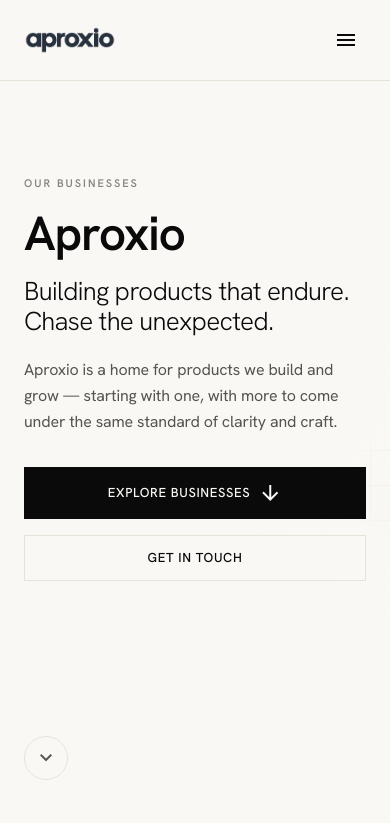
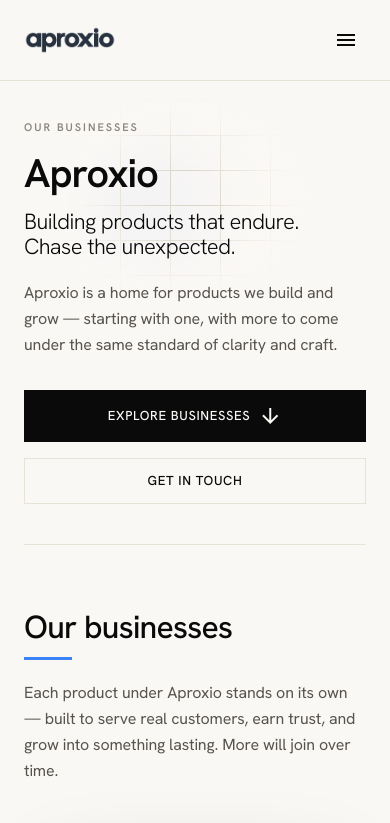
Before and after one commit to Aproxio/Aproxio, a React (Vite) app: page / in a window 390 px wide. Shown: the top 823 px of the page. Built offline with nearby package versions, Linux system fonts and the light colour scheme.

Commit message:
final fixes

```diff
--- a/index.html
+++ b/index.html
@@ -4,7 +4,7 @@
     <meta charset="UTF-8" />
     <link rel="icon" type="image/svg+xml" href="/src/images/logo.svg" />
     <meta name="viewport" content="width=device-width, initial-scale=1.0" />
-    <title>Aproxio — Institutional Group</title>
+    <title>Aproxio</title>
     <meta name="description" content="Aproxio is an ecosystem of high-velocity autonomy, radical transparency, and uncompromising personal agency. Engineering next-generation autonomous systems, neural logistics networks, and sustainable infrastructure platforms." />
 
     <!-- Google Fonts: Hanken Grotesk & Geist -->
--- a/src/components/Businesses/Businesses.tsx
+++ b/src/components/Businesses/Businesses.tsx
@@ -88,7 +88,7 @@ const Businesses: React.FC = () => {
             01 — Product
           </p>
 
-          <h3 className="text-[42px] sm:text-[52px] lg:text-[56px] font-semibold tracking-tight leading-[0.95] capitalize text-text-primary">
+          <h3 className="text-[36px] sm:text-[52px] lg:text-[56px] font-semibold tracking-tight leading-[0.95] capitalize text-text-primary">
             aproxio
           </h3>
 
@@ -101,7 +101,7 @@ const Businesses: React.FC = () => {
             reliability, and a standard we will carry into every product we launch next.
           </p>
 
-          <div className="mt-8 grid grid-cols-3 gap-4 max-w-md border-t border-hairline pt-6">
+          <div className="mt-8 grid grid-cols-3 gap-2 sm:gap-4 max-w-md border-t border-hairline pt-6">
             {[
               { label: 'Type', value: 'Product' },
               { label: 'Status', value: 'Soon' },
--- a/src/components/Footer/Footer.tsx
+++ b/src/components/Footer/Footer.tsx
@@ -42,9 +42,9 @@ const Footer: React.FC = () => {
             <p className="mt-5 max-w-sm font-body-md text-[14px] text-text-secondary leading-relaxed">
               Building products that endure — under one home called Aproxio.
             </p>
-            <p className="mt-4 font-mono text-[11px] tracking-wider uppercase text-text-tertiary">
+            {/* <p className="mt-4 font-mono text-[11px] tracking-wider uppercase text-text-tertiary">
               Gurugram · Bengaluru · New Delhi
-            </p>
+            </p> */}
           </div>
 
           {/* Businesses */}
--- a/src/components/Hero/Hero.tsx
+++ b/src/components/Hero/Hero.tsx
@@ -32,12 +32,23 @@ const Hero: React.FC = () => {
     setIsUserInteracting(false);
     if (overlayRef.current) {
       overlayRef.current.style.transition = 'transform 0.9s ease-out';
-      overlayRef.current.style.transform = 'translate(15%, 120px)';
+      // Let CSS media queries own the resting position on compact screens
+      if (window.matchMedia('(max-width: 900px)').matches) {
+        overlayRef.current.style.transform = '';
+      } else {
+        overlayRef.current.style.transform = 'translate(15%, 120px)';
+      }
     }
   };
 
   useEffect(() => {
     if (!containerRef.current || !overlayRef.current) return;
+
+    const compact = window.matchMedia('(max-width: 900px)');
+    if (compact.matches) {
+      overlayRef.current.style.transform = '';
+      return;
+    }
 
     overlayRef.current.style.transform = 'translate(15%, 120px)';
 
@@ -75,7 +86,7 @@ const Hero: React.FC = () => {
       onMouseMove={handleMouseMove}
       onMouseEnter={handleMouseEnter}
       onMouseLeave={handleMouseLeave}
-      className="relative w-full min-h-[calc(100vh-80px)] flex flex-col justify-between overflow-hidden bg-canvas pt-10 pb-12"
+      className="relative w-full overflow-hidden bg-canvas pt-6 sm:pt-10 pb-10 sm:pb-14 lg:pb-20"
     >
       <div
         className="absolute inset-0 pointer-events-none z-0"
@@ -89,9 +100,9 @@ const Hero: React.FC = () => {
       <div className="grid_bg" />
       <div ref={overlayRef} className="overlay" />
 
-      <div className="relative z-10 w-full max-w-[1440px] mx-auto px-6 sm:px-10 lg:px-16 flex-1 flex flex-col justify-between">
+      <div className="relative z-10 w-full max-w-[1440px] mx-auto px-6 sm:px-10 lg:px-16">
         <div
-          className={`pt-14 sm:pt-20 lg:pt-28 max-w-4xl transition-all duration-700 ease-out ${
+          className={`pt-4 sm:pt-14 lg:pt-20 max-w-4xl transition-all duration-700 ease-out ${
             isVisible ? 'opacity-100 translate-y-0' : 'opacity-0 translate-y-6'
           }`}
         >
@@ -99,11 +110,11 @@ const Hero: React.FC = () => {
             Our businesses
           </p>
 
-          <h1 className="font-display text-[48px] sm:text-[64px] md:text-[72px] xl:text-[80px] font-semibold leading-[0.98] tracking-tight text-text-primary">
+          <h1 className="font-display text-[40px] sm:text-[64px] md:text-[72px] xl:text-[80px] font-semibold leading-[0.98] tracking-tight text-text-primary">
             Aproxio
           </h1>
 
-          <p className="mt-5 sm:mt-6 text-[26px] sm:text-[34px] md:text-[40px] font-light leading-[1.15] tracking-tight text-text-primary max-w-3xl">
+          <p className="mt-4 sm:mt-6 text-[22px] sm:text-[34px] md:text-[40px] font-light leading-[1.15] tracking-tight text-text-primary max-w-3xl">
             Building products that endure.
             <br />
             Chase the unexpected.
@@ -140,7 +151,7 @@ const Hero: React.FC = () => {
           </div>
         </div>
 
-        <div
+        {/* <div
           className={`pt-16 pb-4 flex items-end justify-between gap-8 transition-all duration-700 delay-500 ease-out ${
             isVisible ? 'opacity-100' : 'opacity-0'
           }`}
@@ -159,7 +170,7 @@ const Hero: React.FC = () => {
           <p className="hidden sm:block font-mono text-[11px] tracking-wider uppercase text-text-tertiary">
             Gurugram · Bengaluru · New Delhi
           </p>
-        </div>
+        </div> */}
       </div>
     </section>
   );
--- a/src/index.css
+++ b/src/index.css
@@ -88,10 +88,19 @@
 
 @media (max-width: 900px) {
   .overlay {
-    width: 700px;
-    height: 500px;
-    transform: translate(-10%, 100px);
-    background: radial-gradient(49.47% 35% at 48.91% 45%, rgba(250, 248, 245, 0) 0% 25%, rgba(250, 248, 245, 0.94) 70%, #FAF8F5 100%);
+    width: min(100vw, 520px);
+    height: min(70vh, 380px);
+    transform: translate(8%, 48px);
+    background: radial-gradient(49.47% 45% at 48.91% 40%, rgba(250, 248, 245, 0) 0% 22%, rgba(250, 248, 245, 0.94) 70%, #FAF8F5 100%);
+  }
+}
+
+@media (max-width: 640px) {
+  .overlay {
+    width: min(100vw, 320px);
+    height: min(55vh, 280px);
+    transform: translate(12%, 20px);
+    background: radial-gradient(50% 50% at 45% 35%, rgba(250, 248, 245, 0) 0% 20%, rgba(250, 248, 245, 0.92) 65%, #FAF8F5 100%);
   }
 }
 
--- a/src/pages/InvestorsPage.tsx
+++ b/src/pages/InvestorsPage.tsx
@@ -3,8 +3,8 @@ import InvestorsSection from '../components/InvestorsSection/InvestorsSection';
 
 const InvestorsPage: React.FC = () => {
   return (
-    <main className="w-full pt-16 bg-canvas min-h-screen">
-      <div className="max-w-[1440px] mx-auto px-margin-mobile lg:px-margin">
+    <main className="w-full bg-canvas min-h-screen">
+      <div className="max-w-[1440px] mx-auto px-6 sm:px-10 lg:px-16">
         <InvestorsSection />
       </div>
     </main>
--- a/src/pages/NotFoundPage.tsx
+++ b/src/pages/NotFoundPage.tsx
@@ -3,8 +3,8 @@ import { Link } from 'react-router-dom';
 
 const NotFoundPage: React.FC = () => {
   return (
-    <main className="w-full pt-16 bg-canvas min-h-screen flex items-center justify-center">
-      <div className="max-w-[600px] mx-auto px-margin-mobile text-center py-24">
+    <main className="w-full bg-canvas min-h-[calc(100dvh-5rem)] flex items-center justify-center">
+      <div className="max-w-[600px] mx-auto px-6 text-center py-16 sm:py-24">
         <span className="font-display text-7xl font-bold text-text-primary tracking-tighter">404</span>
         <h1 className="font-headline-md text-3xl font-medium text-text-primary mt-4 mb-2">
           Dispatch Not Found
```
Also changed, not shown: src/components/CareersSection/CareersSection.tsx (+11 -2 lines), src/components/ContactSection/ContactSection.tsx (+16 -7 lines), src/components/CultureSection/CultureSection.tsx (+11 -2 lines), src/components/ImpactSection/ImpactSection.tsx (+11 -2 lines), src/components/MobileMenu/MobileMenu.tsx (+6 -6 lines).
